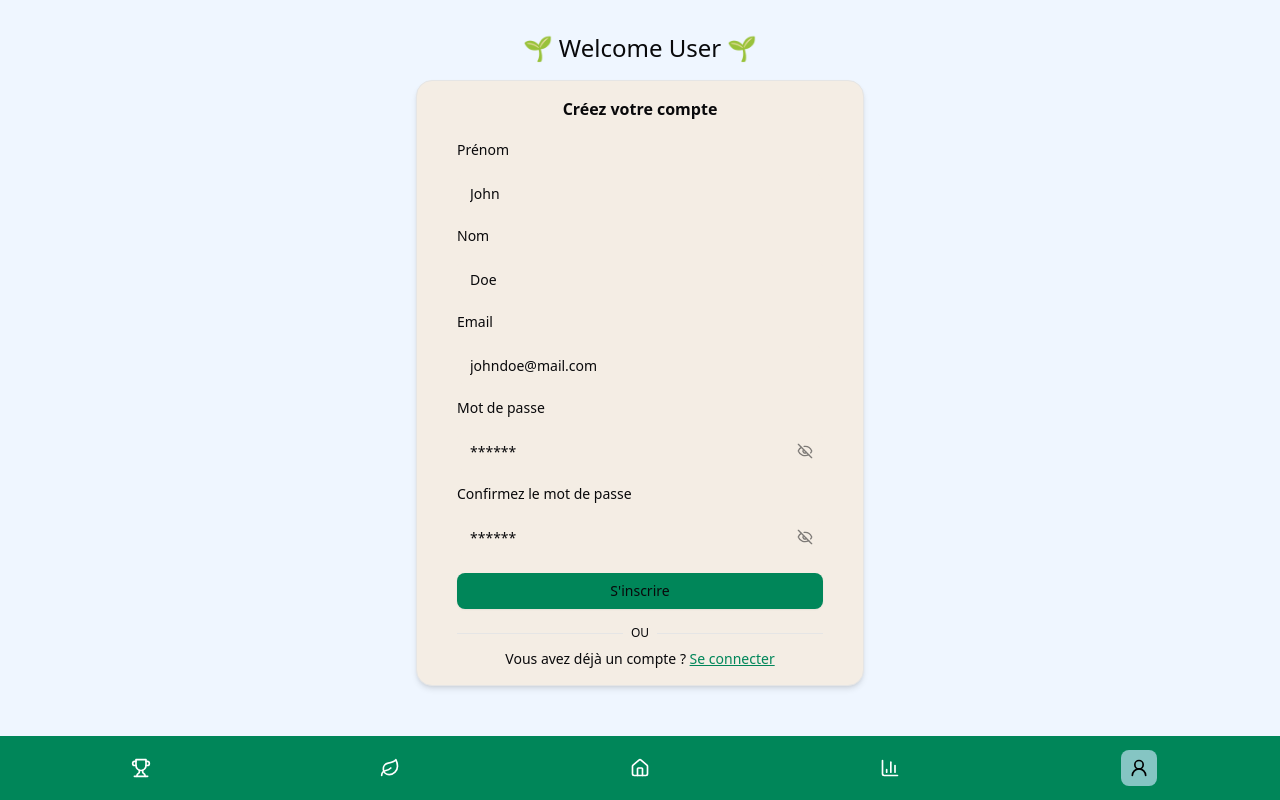
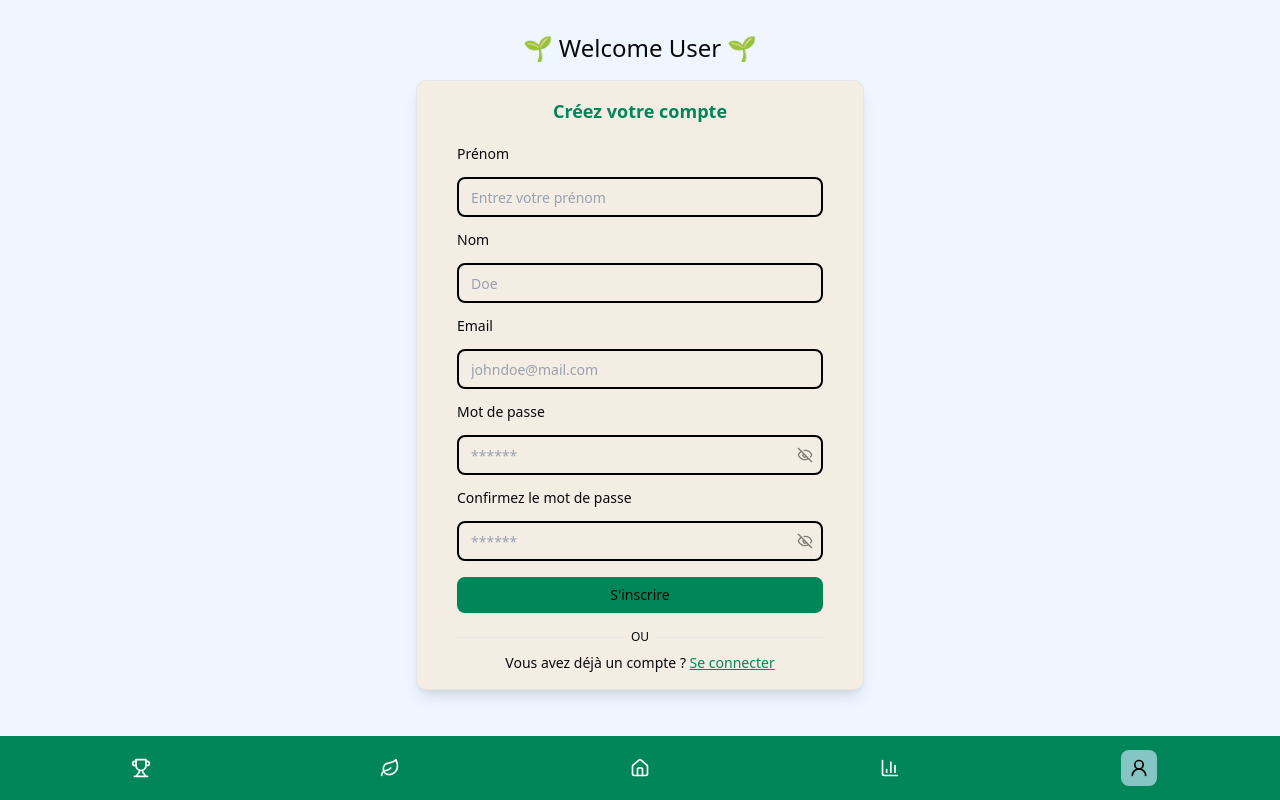
Before and after one commit to WildCodeSchool/2024-09-wns-jaune-ecochallenges, a React (Vite) app in the folder frontend/: page /user in a window 1280 px wide. Built offline with nearby package versions, Linux system fonts and the light colour scheme.

Commit message:
Connect backend auth logic, clean up auth components, and refactor login/signup flow for clarity and consistency

```diff
--- a/frontend/src/components/forms/auth/FormCard.tsx
+++ b/frontend/src/components/forms/auth/FormCard.tsx
@@ -1,7 +1,6 @@
 import {
   Card,
   CardContent,
-  CardDescription,
   CardFooter,
   CardHeader,
   CardTitle,
@@ -27,25 +26,29 @@ export const FormCard = ({
   const footerLinkText = isLogin ? 'Créer un compte' : 'Se connecter';
 
   return (
-    <Card className="mx-auto w-full max-w-sm rounded-2xl p-4 shadow-md sm:max-w-md">
+    <Card className="mx-auto w-full max-w-sm rounded-[var(--radius-lg)] bg-[var(--color-card)] p-4 shadow-lg sm:max-w-md">
       <CardHeader>
-        <CardTitle className="text-md text-center">{title}</CardTitle>
+        <CardTitle className="text-center text-lg text-[var(--color-primary)]">
+          {title}
+        </CardTitle>
       </CardHeader>
 
       <CardContent>{children}</CardContent>
 
-      <CardFooter className="text-muted-foreground flex flex-col items-center gap-2 text-sm">
+      <CardFooter className="flex flex-col items-center gap-2 text-sm text-[var(--color-muted-foreground)]">
         <div className="flex w-full items-center justify-center gap-2">
-          <span className="bg-border h-px w-full" />
-          <span className="text-muted-foreground text-xs uppercase">ou</span>
-          <span className="bg-border h-px w-full" />
+          <span className="h-px w-full bg-[var(--color-border)]" />
+          <span className="text-xs text-[var(--color-muted-foreground)] uppercase">
+            ou
+          </span>
+          <span className="h-px w-full bg-[var(--color-border)]" />
         </div>
         <p>
           {footerText}{' '}
           <button
             type="button"
             onClick={onToggleForm}
-            className="text-primary underline hover:opacity-80"
+            className="text-[var(--color-primary)] underline hover:opacity-80"
           >
             {footerLinkText}
           </button>
--- a/frontend/src/components/forms/auth/Login.tsx
+++ b/frontend/src/components/forms/auth/Login.tsx
@@ -32,16 +32,15 @@ export const Login = () => {
         hashedPassword: values.password,
       };
 
-      const data = await logInMutation({
+      const { data } = await logInMutation({
         variables: { data: formatedData },
       });
 
-      if (!data.data?.logIn) throw new Error('Login failed');
-      const profile = JSON.parse(data.data.logIn);
-      if (profile) {
-        setUserToStore(profile);
-        navigate('/');
-      }
+      if (!data?.logIn) throw new Error('Login failed');
+
+      const profile = JSON.parse(data.logIn);
+      setUserToStore(profile);
+      navigate('/');
     } catch (error) {
       console.error('Form submission error:', error);
     }
@@ -91,7 +90,6 @@ export const Login = () => {
           <Button type="submit" className="w-full">
             Se connecter
           </Button>
-          <Button variant="secondary">Fake connexion</Button>
         </div>
       </form>
     </Form>
--- a/frontend/src/components/forms/auth/Logout.tsx
+++ b/frontend/src/components/forms/auth/Logout.tsx
@@ -7,8 +7,8 @@ export const Logout = () => {
   const navigate = useNavigate();
 
   const handleLogout = () => {
+    navigate('/user');
     logout();
-    navigate('/');
   };
 
   return (
--- a/frontend/src/components/forms/auth/Signup.tsx
+++ b/frontend/src/components/forms/auth/Signup.tsx
@@ -16,12 +16,14 @@ import {
   SignUpUserInput,
   useSignUpMutation,
 } from '@/lib/graphql/generated/graphql-types';
-import { useUserStore } from '@/lib/zustand/userStore';
 
-export const Signup = () => {
+type SignupProps = {
+  onToggleForm: (isLoginMode: boolean) => void;
+};
+
+export const Signup = ({ onToggleForm }: SignupProps) => {
   const form = useRegisterForm();
   const navigate = useNavigate();
-  const setUserToStore = useUserStore((state) => state.login);
   const [signUpMutation] = useSignUpMutation();
 
   const onSubmit = async (values: RegisterFormValues) => {
@@ -33,42 +35,21 @@ export const Signup = () => {
         hashedPassword: values.password,
       };
 
-      const data = await signUpMutation({
+      const { data } = await signUpMutation({
         variables: { data: formatedData },
       });
 
-      if (!data.data?.signUp) throw new Error('Login failed');
-      const profile = JSON.parse(data.data.signUp);
+      if (!data?.signUp) throw new Error('Signup failed');
+
+      const profile = JSON.parse(data.signUp);
       if (profile) {
-        setUserToStore(profile);
-        navigate('/');
+        navigate('/user');
+        onToggleForm(true);
       }
     } catch (error) {
       console.error('Form submission error:', error);
     }
   };
-
-  // // Fausse inscription
-  // const handleFakeSignup = () => {
-  //   const fakeData: RegisterFormValues = {
-  //     firstname: 'John',
-  //     lastname: 'Doe',
-  //     email: 'johndoe@mail.com',
-  //     password: 'Hello123+',
-  //     confirmPassword: 'Hello123+',
-  //   };
-
-  //   form.setValue('firstname', fakeData.firstname);
-  //   form.setValue('lastname', fakeData.lastname);
-  //   form.setValue('email', fakeData.email);
-  //   form.setValue('password', fakeData.password);
-  //   form.setValue('confirmPassword', fakeData.confirmPassword);
-
-  //   // 👉 Bascule vers le formulaire de login sans redirection ni mutation
-  //   if (onToggleForm) {
-  //     onToggleForm();
-  //   }
-  // };
 
   return (
     <Form {...form}>
@@ -86,9 +67,9 @@ export const Signup = () => {
                 <FormControl>
                   <Input
                     id="firstname"
-                    placeholder="John"
+                    placeholder="Entrez votre prénom"
                     autoComplete="given-name"
-                    className="bg-background text-foreground border-input w-full"
+                    className="border-2 border-black bg-[var(--color-input)] text-[var(--color-foreground)] outline-transparent placeholder:text-gray-400 focus:border-[var(--color-primary)] focus:ring-[var(--color-primary)]"
                     {...field}
                   />
                 </FormControl>
@@ -108,7 +89,7 @@ export const Signup = () => {
                     id="lastname"
                     placeholder="Doe"
                     autoComplete="family-name"
-                    className="bg-background text-foreground border-input w-full"
+                    className="border-2 border-black bg-[var(--color-input)] text-[var(--color-foreground)] placeholder:text-gray-400 focus:border-[var(--color-primary)] focus:ring-[var(--color-primary)]"
                     {...field}
                   />
                 </FormControl>
@@ -129,7 +110,7 @@ export const Signup = () => {
                     placeholder="johndoe@mail.com"
                     type="email"
                     autoComplete="email"
-                    className="bg-background text-foreground border-input w-full"
+                    className="border-2 border-black bg-[var(--color-input)] text-[var(--color-foreground)] placeholder:text-gray-400 focus:border-[var(--color-primary)] focus:ring-[var(--color-primary)]"
                     {...field}
                   />
                 </FormControl>
@@ -149,7 +130,7 @@ export const Signup = () => {
                     id="password"
                     placeholder="******"
                     autoComplete="new-password"
-                    className="bg-background text-foreground border-input w-full"
+                    className="border-2 border-black bg-[var(--color-input)] text-[var(--color-foreground)] placeholder:text-gray-400 focus:border-[var(--color-primary)] focus:ring-[var(--color-primary)]"
                     {...field}
                   />
                 </FormControl>
@@ -171,7 +152,7 @@ export const Signup = () => {
                     id="confirmPassword"
                     placeholder="******"
                     autoComplete="new-password"
-                    className="bg-background text-foreground border-input w-full"
+                    className="border-2 border-black bg-[var(--color-input)] text-[var(--color-foreground)] placeholder:text-gray-400 focus:border-[var(--color-primary)] focus:ring-[var(--color-primary)]"
                     {...field}
                   />
                 </FormControl>
@@ -183,15 +164,6 @@ export const Signup = () => {
           <Button type="submit" className="w-full">
             S'inscrire
           </Button>
-
-          {/* <Button
-            type="button"
-            onClick={handleFakeSignup}
-            variant="secondary"
-            className="w-full"
-          >
-            Fake Inscription
-          </Button> */}
         </div>
       </form>
     </Form>
--- a/frontend/src/pages/User.tsx
+++ b/frontend/src/pages/User.tsx
@@ -1,5 +1,4 @@
-import { useEffect, useState } from 'react';
-import { useNavigate } from 'react-router-dom';
+import { useState } from 'react';
 import { FormCard } from '@/components/forms';
 import { Login } from '@/components/forms/auth/Login';
 import { Signup } from '@/components/forms/auth/Signup';
@@ -8,17 +7,8 @@ import { useUserStore } from '@/lib/zustand/userStore';
 
 export const User = () => {
   const [isLoginMode, setIsLoginMode] = useState(false);
-  const toggleForm = () => setIsLoginMode((prev) => !prev);
-
-  const navigate = useNavigate();
   const user = useUserStore((state) => state.user);
   const isAuthenticated = !!user;
-
-  useEffect(() => {
-    if (isAuthenticated && window.location.pathname !== '/user') {
-      navigate('/');
-    }
-  }, [isAuthenticated, navigate]);
 
   return (
     <>
@@ -26,17 +16,16 @@ export const User = () => {
         🌱 Welcome User 🌱
       </h1>
 
-      {!isAuthenticated && (
+      {!isAuthenticated ? (
         <FormCard
           variant={isLoginMode ? 'login' : 'signup'}
-          onToggleForm={toggleForm}
+          onToggleForm={setIsLoginMode}
         >
-          {isLoginMode ? <Login /> : <Signup onToggleForm={toggleForm} />}
-          {/* {isLoginMode ? <Login /> : <Signup />} */}
+          {isLoginMode ? <Login /> : <Signup onToggleForm={setIsLoginMode} />}
         </FormCard>
+      ) : (
+        <Logout />
       )}
-
-      {isAuthenticated && <Logout />}
     </>
   );
 };
```
